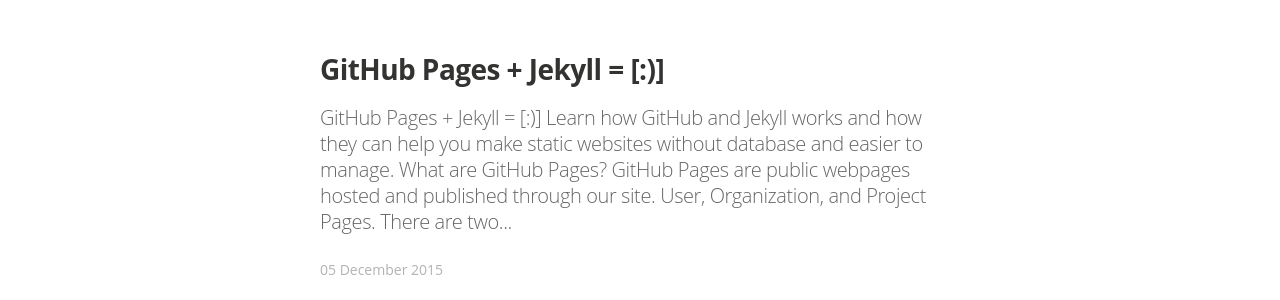
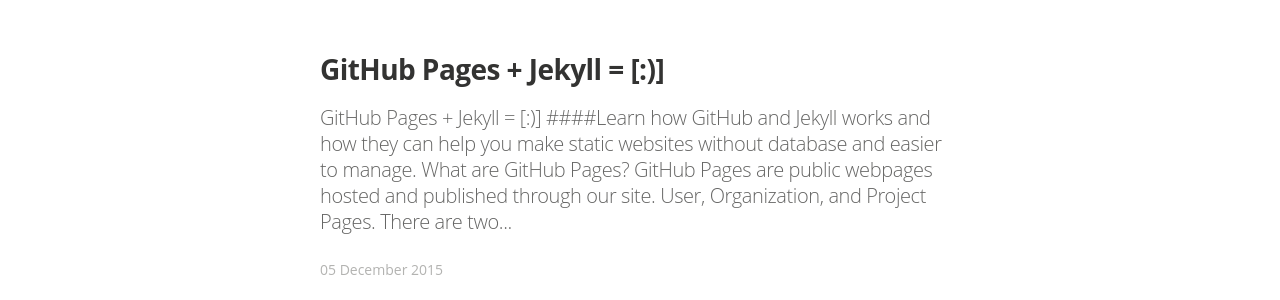
Before and after one commit to robsonfagundes/robsonfagundes.github.io, a Jekyll site: the page built from index.html, in a window 1280 px wide. Shown: the part 775-1075 px from the top of the page. Built offline with Jekyll 4.4.1, drawn with Linux system fonts in a browser that asks for light colours; nearby versions of some CDN libraries; some web fonts are replaced; Markdown is read by kramdown in place of the engine named in the settings; the list of posts is cut into pages by our own code.

```diff
--- a/_posts/2015-12-05-GitHub Pages + Jekyll = [:)].markdown
+++ b/_posts/2015-12-05-GitHub Pages + Jekyll = [:)].markdown
@@ -8,7 +8,7 @@ image: /assets/article_images/jekyll.jpg
 ---
 GitHub Pages + Jekyll = [:)]
 ================
->Learn how GitHub and Jekyll works and how they can help you make static websites without database and easier to manage.
+>####Learn how GitHub and Jekyll works and how they can help you make static websites without database and easier to manage.
 
 What are GitHub Pages?
 ----------------
```
